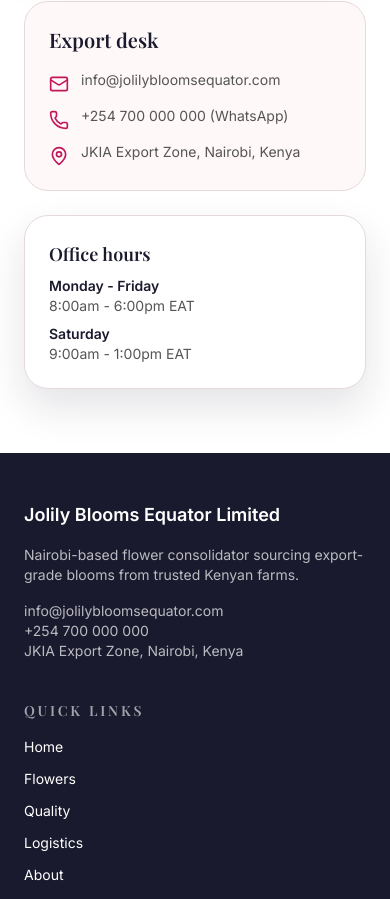
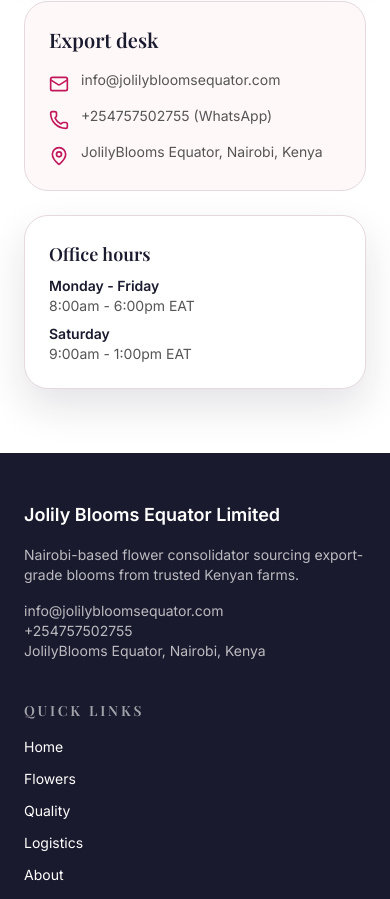
Before and after one commit to jolilybloomsequator/jolilybloomsfrontend, a Next.js app: page /contact in a window 390 px wide. Shown: the part 2007-2906 px from the top of the page. Built offline with nearby package versions, Linux system fonts and the light colour scheme; no server answers; a web font is replaced by a local one.

Commit message:
Update contact details for phone and address

```diff
--- a/src/data/contact.ts
+++ b/src/data/contact.ts
@@ -1,6 +1,6 @@
 export const contactDetails = {
   email: "info@jolilybloomsequator.com",
-  phone: "+254 700 000 000",
-  whatsappNumber: process.env.NEXT_PUBLIC_WHATSAPP_NUMBER ?? "254700000000",
-  address: "JKIA Export Zone, Nairobi, Kenya",
+  phone: "+254757502755",
+  whatsappNumber: process.env.NEXT_PUBLIC_WHATSAPP_NUMBER || "+254757502755",
+  address: "JolilyBlooms Equator, Nairobi, Kenya",
 };
```
